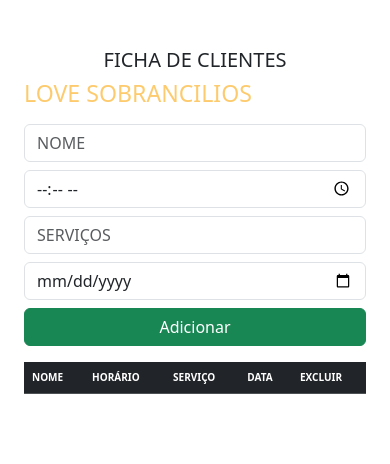
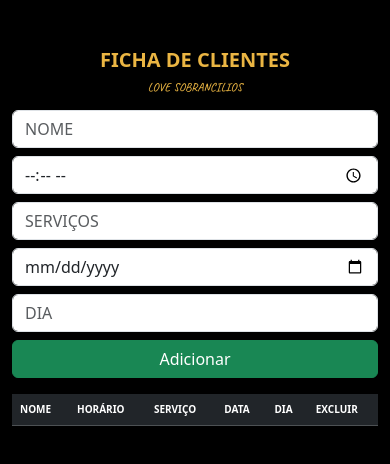
Before and after one commit to evenilsonguerreiro/ficha-clientes, a plain HTML site: page index.html in a window 390 px wide. Drawn offline with nearby package versions, Linux system fonts and the light colour scheme.

Commit message:
ajustes finais

```diff
--- a/index.html
+++ b/index.html
@@ -1,14 +1,18 @@
 <!DOCTYPE html>
 <html lang="pt-br">
+
 <head>
   <meta charset="UTF-8">
   <meta name="viewport" content="width=device-width, initial-scale=1.0">
+  <link rel="preconnect" href="https://fonts.googleapis.com">
+  <link rel="preconnect" href="https://fonts.gstatic.com" crossorigin>
+  <link href="https://fonts.googleapis.com/css2?family=Caveat:wght@400..700&display=swap" rel="stylesheet">
   <link rel="stylesheet" href="https://cdn.jsdelivr.net/npm/bootstrap@5.3.3/dist/css/bootstrap.min.css">
   <link rel="stylesheet" href="styles.css">
   <title>ficha de clientes</title>
 </head>
-<body>
-    <div class="container">
+
+<body class="fundo">
   <div class="container mt-5">
     <h1 class="text-center">FICHA DE CLIENTES</h1>
     <h3>LOVE SOBRANCILIOS</h3>
@@ -16,7 +20,8 @@
       <input class="form-control input mb-2" type="text" id="input-Nome" placeholder="NOME" required>
       <input class="form-control input mb-2" type="time" id="input-horario" placeholder="HÓRARIO" required>
       <input class="form-control input mb-2" type="text" id="input-servicos" placeholder="SERVIÇOS" required>
-              <input class="form-control input mb-2" type="date" id="input-manutencao" placeholder="DIA" required>
+      <input class="form-control input mb-2" type="date" id="input-manutencao" placeholder="DATA" required>
+      <input class="form-control input mb-2" type="text" id="input-dia" placeholder="DIA" required>
       <button class="btn btn-success" type="submit">Adicionar</button>
     </form>
 
@@ -27,6 +32,7 @@
           <th>HORÁRIO</th>
           <th>SERVIÇO</th>
           <th>DATA</th>
+          <th>DIA</th>
           <th>EXCLUIR</th>
         </tr>
       </thead>
@@ -46,4 +52,5 @@
   <script src="main.js"></script>
 
 </body>
+
 </html>
--- a/main.js
+++ b/main.js
@@ -2,6 +2,7 @@ const inputNome = document.querySelector('#input-Nome');
 const inputHorario = document.querySelector('#input-horario');
 const inputServicos = document.querySelector('#input-servicos');
 const inputManutencao = document.querySelector('#input-manutencao');
+const inputDia = document.querySelector('#input-dia');
 const form = document.querySelector('#form');
 const tbody = document.querySelector('#t-body');
 
@@ -17,7 +18,8 @@ function salvarDados() {
         nome: inputNome.value,
         horario: inputHorario.value,
         servicos: inputServicos.value,
-        manutencao: inputManutencao.value
+        manutencao: inputManutencao.value,
+        dia: inputDia.value
     };
 
     let listaDados = JSON.parse(localStorage.getItem('dadosForm')) || [];
@@ -34,25 +36,24 @@ function carregarDados() {
             <td>${dados.nome}</td>
             <td>${dados.horario}</td>
             <td>${dados.servicos}</td>
-            <td>${formatarDataBrasileira(dados.manutencao)}</td>
-            <td><button class="btn btn-danger" onclick="deletar(this)">EXCLUIR</button></td>
+            <td class="data">${formatarDataBrasileira(dados.manutencao)}</td>
+             <td>${dados.dia}</td>
+            <td><button class="btn btn-danger" onclick="deletar(this, '${dados.nome}', '${dados.horario}')">EXCLUIR</button></td>
         `;
         tbody.appendChild(newRow);
     });
 }
 
-// Função para excluir um item e atualizar o LocalStorage
+// Função para excluir um item da tabela e do LocalStorage
 // eslint-disable-next-line @typescript-eslint/no-unused-vars
-function deletar(element) {
+function deletar(element, nome, horario) {
+    // Remove a linha da tabela
     const row = element.parentNode.parentNode;
-    const nome = row.children[0].innerText;  // Pegando o nome da linha excluída
-
-    // Remover a linha da tabela
     row.remove();
 
-    // Atualizar o LocalStorage removendo o item com o mesmo nome
+    // Atualiza o LocalStorage removendo o item correspondente
     let listaDados = JSON.parse(localStorage.getItem('dadosForm')) || [];
-    listaDados = listaDados.filter((dados) => dados.nome !== nome);
+    listaDados = listaDados.filter((dados) => !(dados.nome === nome && dados.horario === horario));
     localStorage.setItem('dadosForm', JSON.stringify(listaDados));
 }
 
@@ -66,7 +67,8 @@ form.addEventListener('submit', function(e) {
         <td>${inputHorario.value}</td>
         <td>${inputServicos.value}</td>
         <td>${formatarDataBrasileira(inputManutencao.value)}</td>
-        <td><button class="btn btn-danger" onclick="deletar(this)">EXCLUIR</button></td>
+         <td>${inputDia.value}</td>
+        <td><button class="btn btn-danger" onclick="deletar(this, '${inputNome.value}', '${inputHorario.value}')">EXCLUIR</button></td>
     `;
 
     tbody.appendChild(newRow);
@@ -77,7 +79,8 @@ form.addEventListener('submit', function(e) {
     inputHorario.value = '';
     inputServicos.value = '';
     inputManutencao.value = '';
+    inputDia.value = '';
 });
 
-// Carregar os dados ao carregar a página
+// Carregar os dados do LocalStorage ao carregar a página
 window.onload = carregarDados;
--- a/styles.css
+++ b/styles.css
@@ -1,23 +1,26 @@
-:root {
-    --corPrincipal:'#ecf0f1'
+*{
+   margin: 0;
+   padding: 0;
 
 }
+
+
 body{
-    background-color: var();
+    background-color: black;
  }
- input{
-    border: 1px solid #000;
 
- }
+
  td{
      text-transform: uppercase;
  }
 
- h1 {
-    color:var(--corPrincipal);
+ .text-center {
+    color:#EAB543 ;
+    font-weight: bold;
  }
  h3 {
-    color:#fdcb6e ;
+    color:#EAB543 ;
+    font-family: "Caveat", cursive;
  }
  td.data {
     color: green;
@@ -33,22 +36,21 @@ body{
  }
 
  @media (max-width:767px){
-     input{
+    .container {
+      max-width: 100%;
+    }
+   input{
        margin-bottom: 2%;
      }
      tr{
          font-size: 10px;
      }
-     img{
-         width: 100px;
-
-     }
      h1{
          font-size: 20px;
          margin-top: 10px;
      }
-     buttom{
-         width: 200px;
+     table {
+      max-width: 100%;
      }
      .btn-danger {
         display: flex;
@@ -61,5 +63,9 @@ body{
      .btn-success {
         width: 100%;
      }
+     h3 {
+        text-align: center;
+        font-size: 12px;
+     }
 
  }
```
Lines whose indentation alone changed are shown as unchanged.
